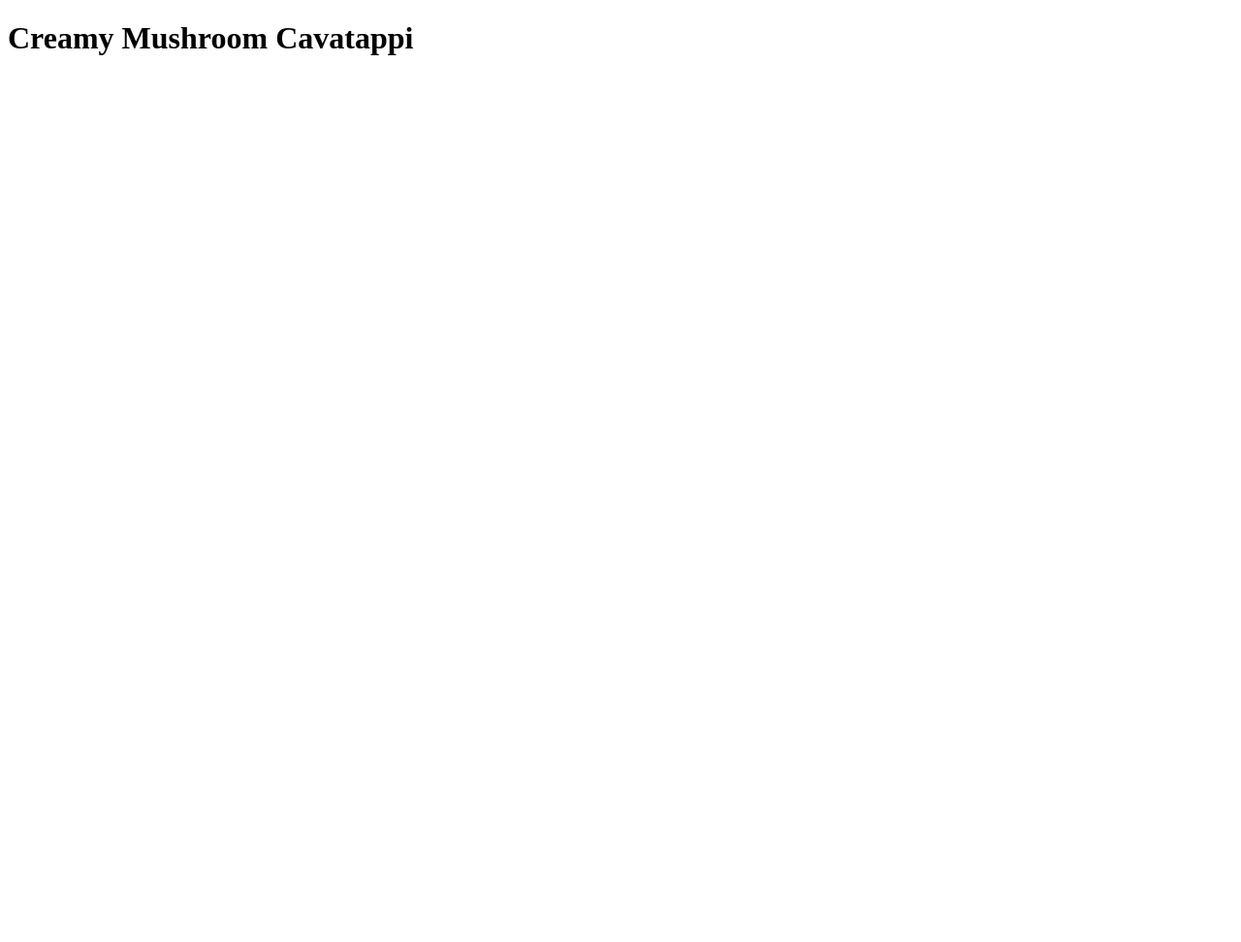
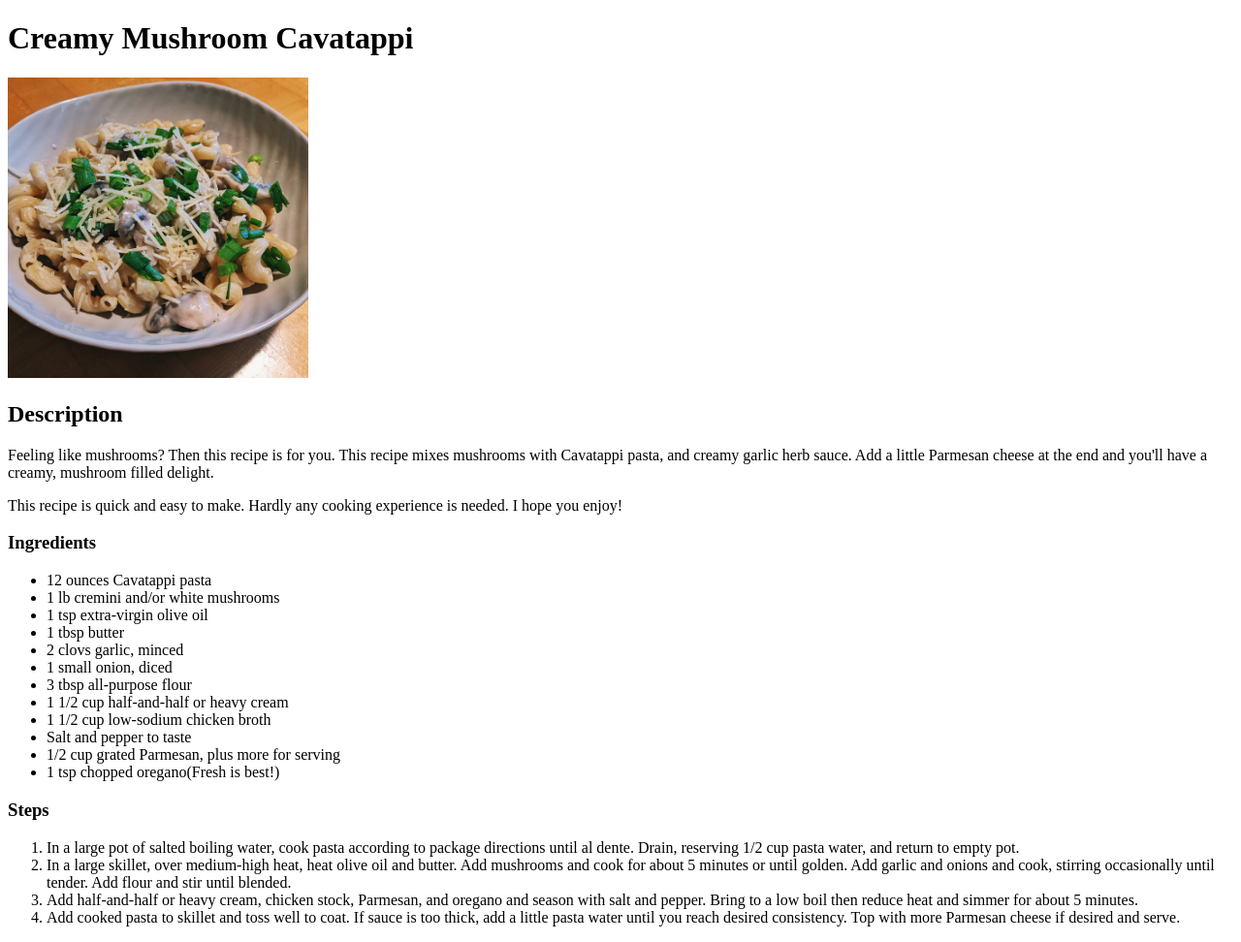
Before and after one commit to stokeafire/odin-recipes, a plain HTML site: page recipes/mushroom-pasta.html in a window 1280 px wide. Shown: the whole page at 97% size. Before the commit the page ends 800 px from the top, so only its background shows below. Drawn offline with Linux system fonts and the light colour scheme.

Commit message:
There was an extra copy of odin-recipes inside odin-recipes. Deleted. Added text to recipe.

```diff
--- a/recipes/mushroom-pasta.html
+++ b/recipes/mushroom-pasta.html
@@ -10,6 +10,48 @@
     <body>
         <h1>Creamy Mushroom Cavatappi</h1>
 
+        <img src="../recipe-images/mushroompasta.jpg" alt="Creamy Mushroom Cavatappi" height="310" width="310">
+
+        <h2>Description</h2>
+            <p>Feeling like mushrooms? Then this recipe is for you.
+            This recipe mixes mushrooms with Cavatappi pasta, and creamy
+            garlic herb sauce. Add a little Parmesan cheese at the end
+            and you'll have a creamy, mushroom filled delight.</p>
+            <p>This recipe is quick and easy to make. Hardly any cooking
+            experience is needed. I hope you enjoy!</p>
+
+        <h3>Ingredients</h3>
+        <ul>
+            <li>12 ounces Cavatappi pasta</li>
+            <li>1 lb cremini and/or white mushrooms</li>
+            <li>1 tsp extra-virgin olive oil</li>
+            <li>1 tbsp butter</li>
+            <li>2 clovs garlic, minced</li>
+            <li>1 small onion, diced</li>
+            <li>3 tbsp all-purpose flour</li>
+            <li>1 1/2 cup half-and-half or heavy cream</li>
+            <li>1 1/2 cup low-sodium chicken broth</li>
+            <li>Salt and pepper to taste</li>
+            <li>1/2 cup grated Parmesan, plus more for serving</li>
+            <li>1 tsp chopped oregano(Fresh is best!)</li>
+        </ul>
+
+        <h3>Steps</h3>
+        <ol>
+            <li>In a large pot of salted boiling water, cook pasta according to package
+            directions until al dente. Drain, reserving 1/2 cup pasta water, and return
+            to empty pot.</li>
+            <li>In a large skillet, over medium-high heat, heat olive oil and butter. Add
+            mushrooms and cook for about 5 minutes or until golden. Add garlic and onions
+            and cook, stirring occasionally until tender. Add flour and stir until blended. </li>
+            <li>Add half-and-half or heavy cream, chicken stock, Parmesan, and oregano and
+            season with salt and pepper. Bring to a low boil then reduce heat and simmer
+            for about 5 minutes.</li>
+            <li>Add cooked pasta to skillet and toss well to coat. If sauce is too thick,
+            add a little pasta water until you reach desired consistency. Top with more
+            Parmesan cheese if desired and serve.</li>
+        </ol>
+
     </body>
 
 </html>
```
